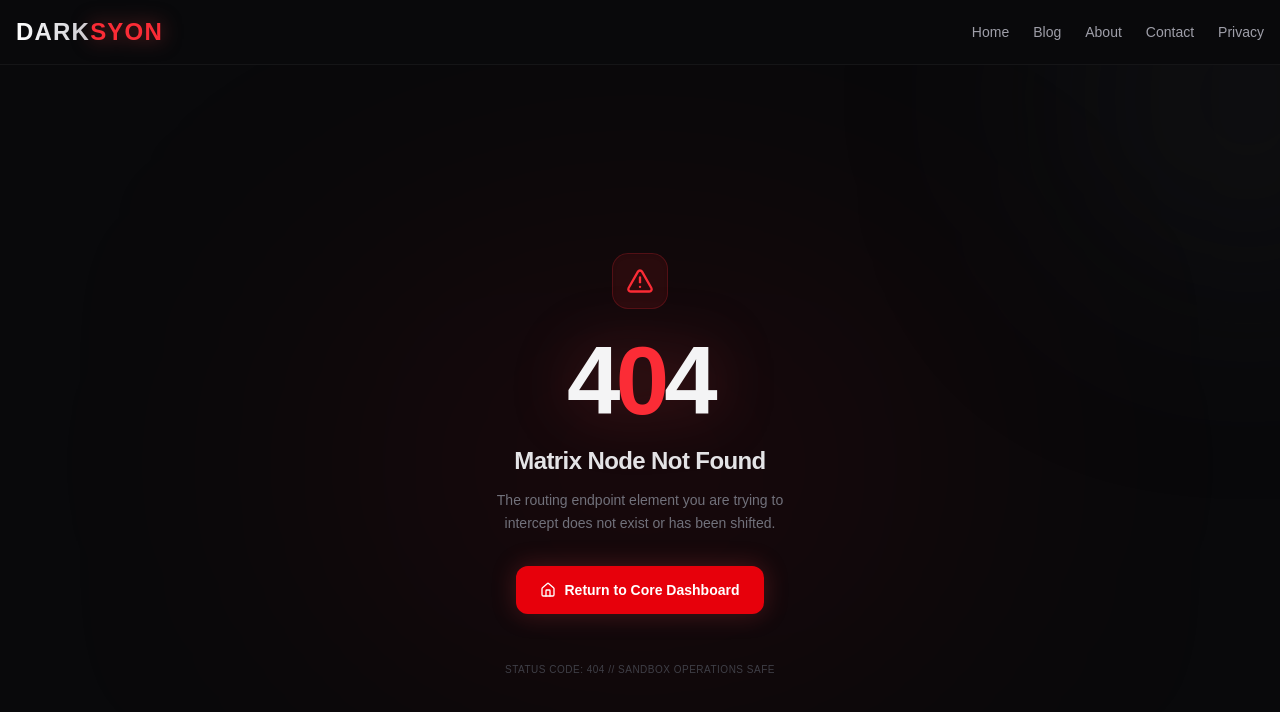
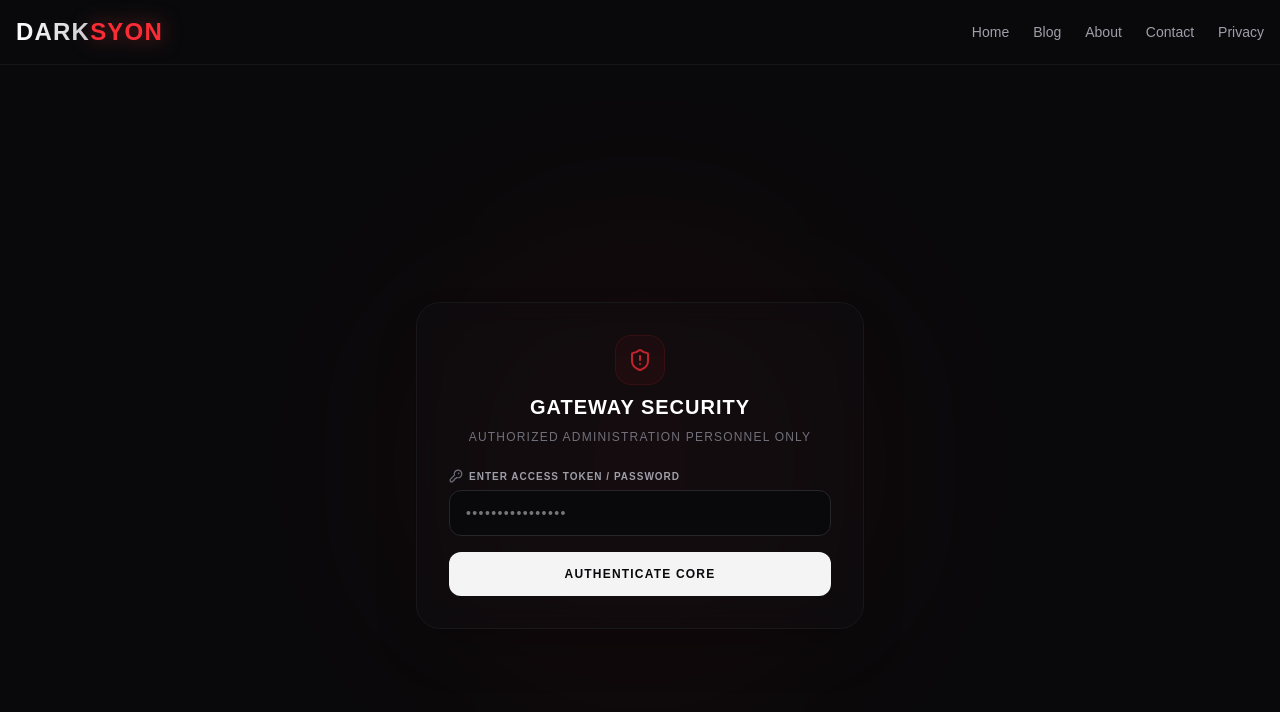
Before and after one commit to deadpoolgamein/toolverse, a Next.js app: page /admin-login in a window 1280 px wide. Before the commit this address had no page. Shown: the top 712 px of the page. Built offline with nearby package versions, Linux system fonts and the light colour scheme.

Commit message:
secure: implement server-side auth gate with HTTP-only cookies and middleware protection

```diff
--- /dev/null
+++ b/app/admin-login/page.tsx
@@ -0,0 +1,87 @@
+"use client";
+
+import { useState } from "react";
+import { useRouter } from "next/navigation";
+import { ShieldAlert, KeyRound } from "lucide-react";
+
+export default function AdminLoginPage() {
+  const [password, setPassword] = useState("");
+  const [error, setError] = useState("");
+  const [isLoading, setIsLoading] = useState(false);
+  const router = useRouter();
+
+  const handleLogin = async (e: React.FormEvent) => {
+    e.preventDefault();
+    setIsLoading(true);
+    setError("");
+
+    // Hum password check karne ke liye ek secure internal API banayenge
+    try {
+      const res = await fetch("/api/admin-auth", {
+        method: "POST",
+        headers: { "Content-Type": "application/json" },
+        body: JSON.stringify({ password }),
+      });
+
+      if (res.ok) {
+        // Success: Middleware browser cookie check karke access de dega
+        router.push("/admin-panel");
+        router.refresh();
+      } else {
+        const data = await res.json();
+        setError(data.message || "ACCESS DENIED: INVALID DECRYPTION KEY");
+      }
+    } catch (err) {
+      setError("NETWORK ERROR: MATRIX ACCESS TIMEOUT");
+    } finally {
+      setIsLoading(false);
+    }
+  };
+
+  return (
+    <main className="min-h-screen bg-zinc-950 text-white flex items-center justify-center px-4 font-sans relative overflow-hidden">
+      <div className="absolute top-1/2 left-1/2 -translate-x-1/2 -translate-y-1/2 w-[500px] h-[500px] bg-red-500/5 rounded-full blur-[120px] pointer-events-none" />
+
+      <div className="w-full max-w-md bg-zinc-900/20 border border-zinc-900 rounded-3xl p-6 sm:p-8 backdrop-blur-md space-y-6 relative z-10 shadow-2xl">
+        <div className="text-center space-y-2">
+          <div className="inline-flex p-3 bg-red-500/5 border border-red-500/10 rounded-2xl text-red-500 mb-2">
+            <ShieldAlert className="w-6 h-6 animate-pulse" />
+          </div>
+          <h1 className="text-xl font-black tracking-tight tracking-wider font-mono">GATEWAY SECURITY</h1>
+          <p className="text-xs text-zinc-500 font-mono uppercase tracking-widest">Authorized Administration Personnel Only</p>
+        </div>
+
+        <form onSubmit={handleLogin} className="space-y-4">
+          <div className="space-y-1.5">
+            <label className="text-[10px] font-mono font-bold text-zinc-400 uppercase tracking-widest flex items-center gap-1.5">
+              <KeyRound className="w-3.5 h-3.5 text-zinc-500" />
+              <span>Enter Access Token / Password</span>
+            </label>
+            <input
+              type="password"
+              value={password}
+              onChange={(e) => setPassword(e.target.value)}
+              placeholder="••••••••••••••••"
+              disabled={isLoading}
+              className="w-full bg-zinc-950 border border-zinc-800 focus:border-red-500/50 rounded-xl px-4 py-3 text-sm text-zinc-200 outline-none transition-all font-mono tracking-widest"
+            />
+          </div>
+
+          {error && (
+            <div className="p-3 bg-red-500/5 border border-red-500/10 rounded-xl font-mono text-[11px] text-red-400 text-center uppercase tracking-wide">
+              {error}
+            </div>
+          )}
+
+          <button
+            type="submit"
+            disabled={isLoading}
+            className="w-full bg-zinc-100 hover:bg-zinc-200 disabled:bg-zinc-800 disabled:text-zinc-600 text-zinc-950 font-mono text-xs font-black tracking-widest py-3.5 px-6 rounded-xl transition-all active:scale-[0.99]"
+          >
+            {isLoading ? "VERIFYING CRYPTO TOKEN..." : "AUTHENTICATE CORE"}
+          </button>
+        </form>
+      </div>
+    </main>
+  );
+}
--- /dev/null
+++ b/app/api/admin-auth/route.ts
@@ -0,0 +1,36 @@
+import { NextResponse } from "next/server";
+
+export async function POST(request: Request) {
+  try {
+    const { password } = await request.json();
+    const correctPassword = process.env.ADMIN_SECRET_PASSWORD;
+
+    if (!correctPassword) {
+      return NextResponse.json(
+        { message: "Server configuration error: Password not set in environment." },
+        { status: 500 }
+      );
+    }
+
+    if (password === correctPassword) {
+      // Agar password sahi hai, toh ek secure HTTP-Only Cookie browser par drop karenge
+      const response = NextResponse.json({ success: true });
+
+      response.cookies.set({
+        name: "darksyon_admin_session",
+        value: "authenticated_true_matrix_node",
+        httpOnly: true, // Yeh cookie JavaScript (Inspect element) se chhip jati hai, isliye 100% safe hai
+        secure: process.env.NODE_ENV === "production",
+        sameSite: "strict",
+        path: "/",
+        maxAge: 60 * 60 * 2, // 2 ghante tak session active rahega, phir automatically logout
+      });
+
+      return response;
+    }
+
+    return NextResponse.json({ message: "INVALID SECURITY ACCESS KEY" }, { status: 401 });
+  } catch (error) {
+    return NextResponse.json({ message: "Internal server authentication fault" }, { status: 500 });
+  }
+}
--- /dev/null
+++ b/middleware.ts
@@ -0,0 +1,23 @@
+import { NextResponse, type NextRequest } from "next/server";
+
+export function middleware(request: NextRequest) {
+  const { pathname } = request.nextUrl;
+
+  // Agar user admin-panel kholne ki koshish kar raha hai
+  if (pathname.startsWith("/admin-panel")) {
+    const sessionCookie = request.cookies.get("darksyon_admin_session");
+
+    // Agar token/cookie nahi mili, toh bina data load kiye turant login page par bhej do
+    if (!sessionCookie || sessionCookie.value !== "authenticated_true_matrix_node") {
+      const loginUrl = new URL("/admin-login", request.url);
+      return NextResponse.redirect(loginUrl);
+    }
+  }
+
+  return NextResponse.next();
+}
+
+// Config blocks: Yeh middleware sirf admin-panel ke paths par guard lagayega
+export const config = {
+  matcher: ["/admin-panel/:path*"],
+};
```
